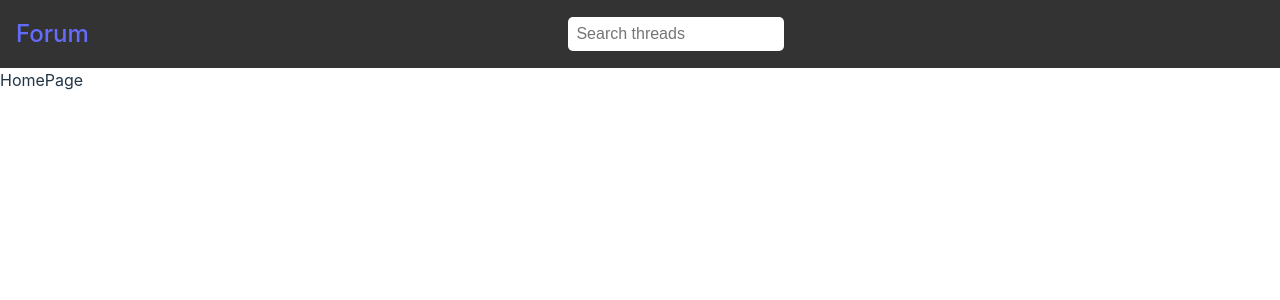
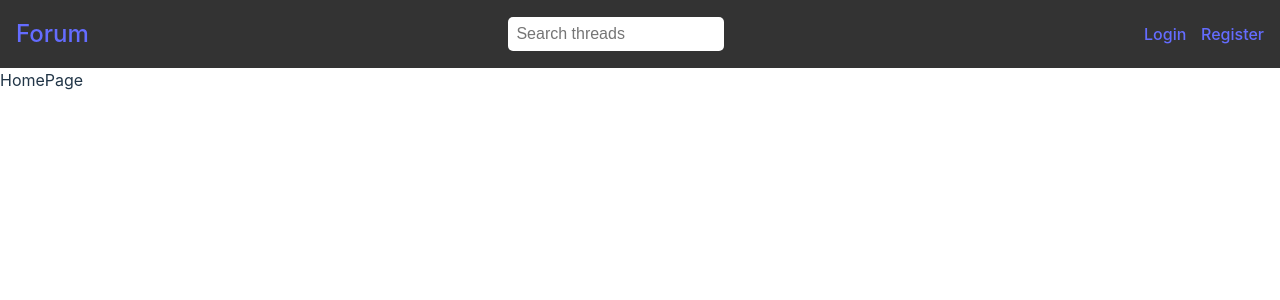
Before and after one commit to place-holder1/forumMERNS, a React (Vite) app in the folder frontend/: page / in a window 1280 px wide. Shown: the top 300 px of the page. Built offline with nearby package versions, Linux system fonts and the light colour scheme.

Commit message:
push
push

```diff
--- a/frontend/src/components/Navbar.jsx
+++ b/frontend/src/components/Navbar.jsx
@@ -4,6 +4,7 @@ import { useState, useEffect } from "react";
 
 const Navbar = () => {
     const [searchQuery, setSearchQuery] = useState("");
+    const [login, setLogin] = useState(false);
 
     const handleSearchChange = (e) => {
         setSearchQuery(e.target.value);
@@ -32,6 +33,12 @@ const Navbar = () => {
         // Supposedly to get API from here
     }, []);
 
+    useEffect(() => {
+        // Check if the user is logged in (can be from localStorage, cookies, or an API)
+        const userLoggedIn = localStorage.getItem('userLoggedIn'); // Example of getting login status from localStorage
+        setLogin(userLoggedIn === 'true'); // Set login state to true or false based on localStorage
+    }, []);
+
     return (
         <nav className={styles.navbar}>
             <div className={styles.navLogo}>
@@ -55,8 +62,17 @@ const Navbar = () => {
                 </form>
             </div>
 
-            <div className="navAccount">
-
+            <div className={styles.navAccount}>
+                {login ? (
+                    <div className={styles.profile_active}>
+                        <Link to="/profile">Profile</Link>
+                    </div>
+                ) : (
+                    <div className={styles.logRegister}>
+                        <Link className={styles.null_login} to="/login">Login</Link>
+                        <Link className={styles.null_register}  to="/register">Register</Link>
+                    </div>
+                )}
             </div>
 
         </nav>
--- a/frontend/src/styles/navbar.module.css
+++ b/frontend/src/styles/navbar.module.css
@@ -33,3 +33,28 @@
     outline: none;
     border: 1px solid #ddd;
 }
+
+.navAccount {
+    width: 7.5rem;
+    display: flex;
+    align-items: center;
+}
+
+.profile_active {
+    width: 0px;
+}
+
+.logRegister {
+    width: 100%;
+    display: inline-flex;
+    align-items: center;
+    justify-content: space-between;
+}
+
+.null_login {
+    float: left;
+}
+
+.null_register {
+    float: right;
+}
```
Also changed, not shown: frontend/src/components/ForumPost.jsx (added, +11 -0 lines), frontend/src/components/ForumThread.jsx (added, +10 -0 lines), frontend/public/uiPCGamerTest.png (added), frontend/src/styles/forum-post.module.css (added), frontend/src/styles/forum-thread.module.css (added).
